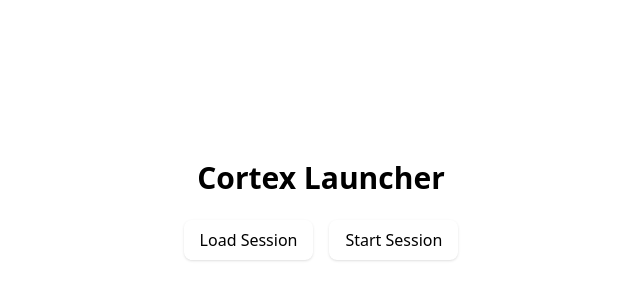
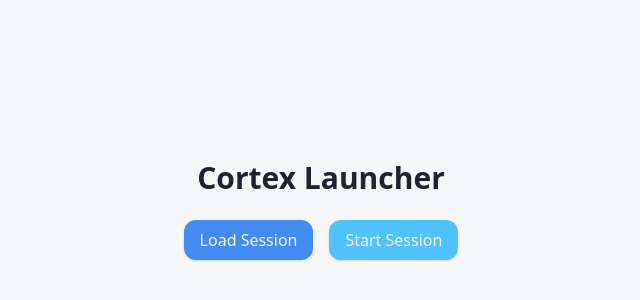
Before and after one commit to andrewhou12/HyperNav, a React (Vite) app in the folder renderer/: page / in a window 1280 px wide. Shown: the part 190-490 px from the top of the page, without its empty margins (319-959 px from the left). Built offline with nearby package versions, Linux system fonts and the light colour scheme.

Commit message:
fixed tailwind bugs

```diff
--- a/renderer/postcss.config.cjs
+++ b/renderer/postcss.config.cjs
@@ -1,11 +1,17 @@
-const postcssImport = require('postcss-import');
-const tailwindPostcss = require('@tailwindcss/postcss');
-const autoprefixer = require('autoprefixer');
+// const postcssImport = require('postcss-import');
+// const tailwindPostcss = require('@tailwindcss/postcss');
+// const autoprefixer = require('autoprefixer');
+
+// module.exports = {
+//   plugins: [
+//     postcssImport(),
+//     tailwindPostcss(),
+//     autoprefixer(),
+//   ],
+// };
 
 module.exports = {
-  plugins: [
-    postcssImport(),
-    tailwindPostcss(),
-    autoprefixer(),
-  ],
-};
+  plugins: {
+    tailwindcss: {},
+  },
+}
--- a/renderer/src/index.css
+++ b/renderer/src/index.css
@@ -1,63 +1,120 @@
-@import "tailwindcss";
-/*
-/* 1) Declare ALL of your design tokens in the CSS-first @theme block */
-@theme {
-  /* Colors */
-  --color-background: 220 15% 97%;
-  --color-foreground: 220 25% 15%;
+@tailwind base;
+@tailwind components;
+@tailwind utilities;
 
-  --color-card: 0 0% 100%;
-  --color-card-foreground: 220 25% 15%;
-  --color-card-hover: 220 40% 98%;
+/* Definition of the design system. All colors, gradients, fonts, etc should be defined here.
+All colors MUST be HSL.
+*/
 
-  --color-popover: 0 0% 100%;
-  --color-popover-foreground: 220 25% 15%;
+@layer base {
+  :root {
+    /* Modern Cortex Design System */
+    --background: 220 15% 97%;
+    --foreground: 220 25% 15%;
 
-  --color-primary: 215 85% 60%;
-  --color-primary-foreground: 220 15% 97%;
-  --color-primary-muted: 215 40% 85%;
+    --card: 0 0% 100%;
+    --card-foreground: 220 25% 15%;
+    --card-hover: 220 40% 98%;
 
-  --color-secondary: 220 15% 94%;
-  --color-secondary-foreground: 220 25% 25%;
+    --popover: 0 0% 100%;
+    --popover-foreground: 220 25% 15%;
 
-  --color-muted: 220 12% 92%;
-  --color-muted-foreground: 220 15% 45%;
+    /* Cortex Brand Colors - More sophisticated palette */
+    --primary: 215 85% 60%;
+    --primary-foreground: 220 15% 97%;
+    --primary-muted: 215 40% 85%;
 
-  --color-accent: 200 95% 65%;
-  --color-accent-foreground: 220 15% 97%;
+    --secondary: 220 15% 94%;
+    --secondary-foreground: 220 25% 25%;
 
-  --color-destructive: 0 84.2% 60.2%;
-  --color-destructive-foreground: 220 15% 97%;
+    --muted: 220 12% 92%;
+    --muted-foreground: 220 15% 45%;
 
-  /* Form & outline */
-  --color-border: 220 15% 88%;
-  --color-input: 220 15% 90%;
-  --color-ring: 215 85% 60%;
+    --accent: 200 95% 65%;
+    --accent-foreground: 220 15% 97%;
 
-  /* Radius & shadows (use with shadow-dashboard, etc.) */
+    --destructive: 0 84.2% 60.2%;
+    --destructive-foreground: 220 15% 97%;
+
+    --border: 220 15% 88%;
+    --input: 220 15% 90%;
+    --ring: 215 85% 60%;
+
     --radius: 0.75rem;
+
+    /* Enhanced Dashboard tokens */
     --dashboard-shadow: 0 1px 3px 0 hsl(220 15% 65% / 0.1), 0 1px 2px 0 hsl(220 15% 65% / 0.06);
     --dashboard-shadow-hover: 0 4px 6px -1px hsl(220 15% 65% / 0.1), 0 2px 4px -1px hsl(220 15% 65% / 0.06);
     --dashboard-shadow-lg: 0 10px 15px -3px hsl(220 15% 65% / 0.1), 0 4px 6px -2px hsl(220 15% 65% / 0.05);
 
-  /* Sidebar & dashboard extras */
-  --color-session-item: 220 15% 96%;
-  --color-stack: 220 40% 98%;
-  --color-stack-hover: 220 60% 96%;
-  --color-overlay: 220 15% 97% / 0.95;
-  --color-glass: 220 15% 100% / 0.8;
+    --stack-bg: 220 40% 98%;
+    --stack-hover: 220 60% 96%;
+    --session-item: 220 15% 96%;
+    --overlay-bg: 220 15% 97% / 0.95;
+    --glass-bg: 220 15% 100% / 0.8;
 
-  --color-sidebar-background: 220 15% 98%;
-  --color-sidebar-foreground: 240 5.3% 26.1%;
-  --color-sidebar-primary: 240 5.9% 10%;
-  --color-sidebar-primary-foreground: 0 0% 98%;
-  --color-sidebar-accent: 240 4.8% 95.9%;
-  --color-sidebar-accent-foreground: 240 5.9% 10%;
-  --color-sidebar-border: 220 13% 91%;
-  --color-sidebar-ring: 217.2 91.2% 59.8%;
+    --sidebar-background: 220 15% 98%;
+
+    --sidebar-foreground: 240 5.3% 26.1%;
+
+    --sidebar-primary: 240 5.9% 10%;
+
+    --sidebar-primary-foreground: 0 0% 98%;
+
+    --sidebar-accent: 240 4.8% 95.9%;
+
+    --sidebar-accent-foreground: 240 5.9% 10%;
+
+    --sidebar-border: 220 13% 91%;
+
+    --sidebar-ring: 217.2 91.2% 59.8%;
   }
 
-/* 2) Apply your global/base styles */
+  .dark {
+    --background: 222.2 84% 4.9%;
+    --foreground: 210 40% 98%;
+
+    --card: 222.2 84% 4.9%;
+    --card-foreground: 210 40% 98%;
+
+    --popover: 222.2 84% 4.9%;
+    --popover-foreground: 210 40% 98%;
+
+    --primary: 210 40% 98%;
+    --primary-foreground: 222.2 47.4% 11.2%;
+
+    --secondary: 217.2 32.6% 17.5%;
+    --secondary-foreground: 210 40% 98%;
+
+    --muted: 217.2 32.6% 17.5%;
+    --muted-foreground: 215 20.2% 65.1%;
+
+    --accent: 217.2 32.6% 17.5%;
+    --accent-foreground: 210 40% 98%;
+
+    --destructive: 0 62.8% 30.6%;
+    --destructive-foreground: 210 40% 98%;
+
+    --border: 217.2 32.6% 17.5%;
+    --input: 217.2 32.6% 17.5%;
+    --ring: 212.7 26.8% 83.9%;
+    --sidebar-background: 240 5.9% 10%;
+    --sidebar-foreground: 240 4.8% 95.9%;
+    --sidebar-primary: 224.3 76.3% 48%;
+    --sidebar-primary-foreground: 0 0% 100%;
+    --sidebar-accent: 240 3.7% 15.9%;
+    --sidebar-accent-foreground: 240 4.8% 95.9%;
+    --sidebar-border: 240 3.7% 15.9%;
+    --sidebar-ring: 217.2 91.2% 59.8%;
+  }
+}
+
+@layer base {
+  * {
+    @apply border-border;
+  }
+
   body {
     @apply bg-background text-foreground;
   }
+}
```
Also changed, not shown: package.json (+1 -35 lines), renderer/package.json (+48 -13 lines), 2 other files (tests, documents, lock files or other folders). Lines whose indentation alone changed are shown as unchanged.
